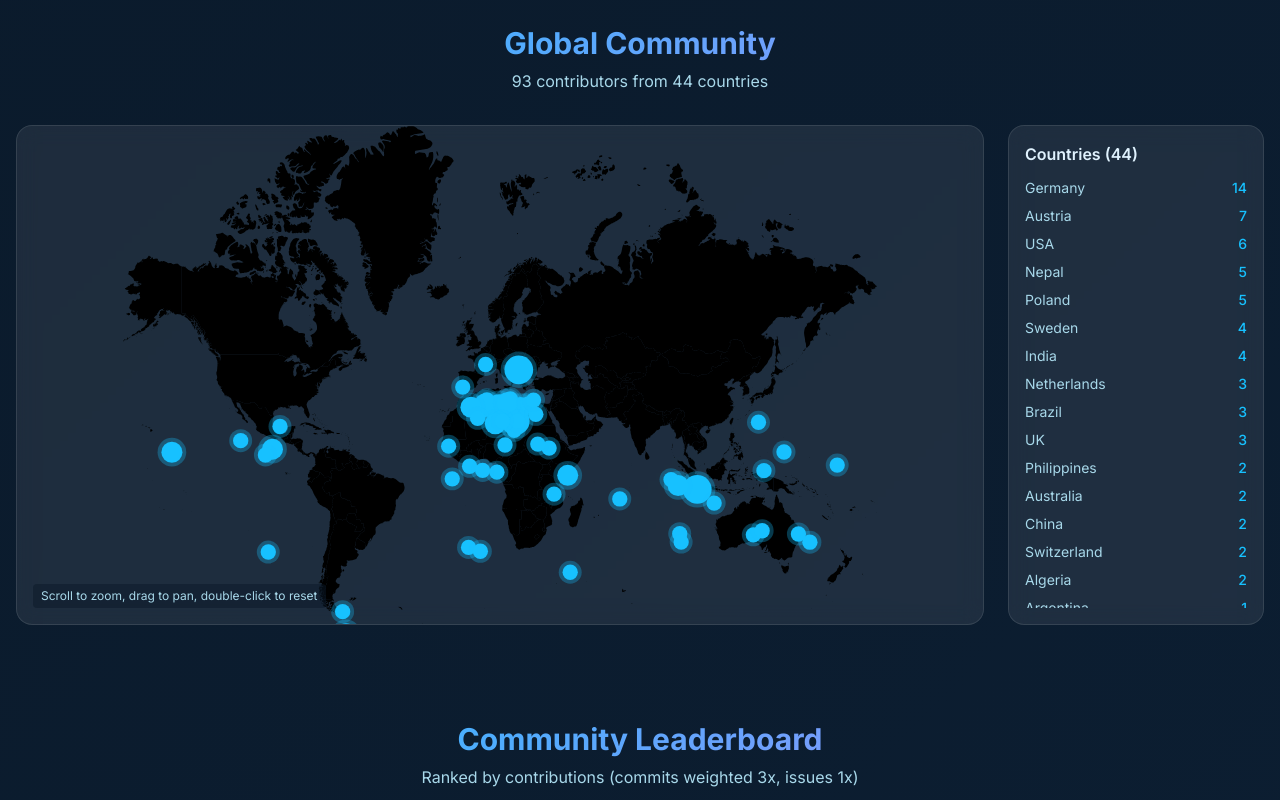
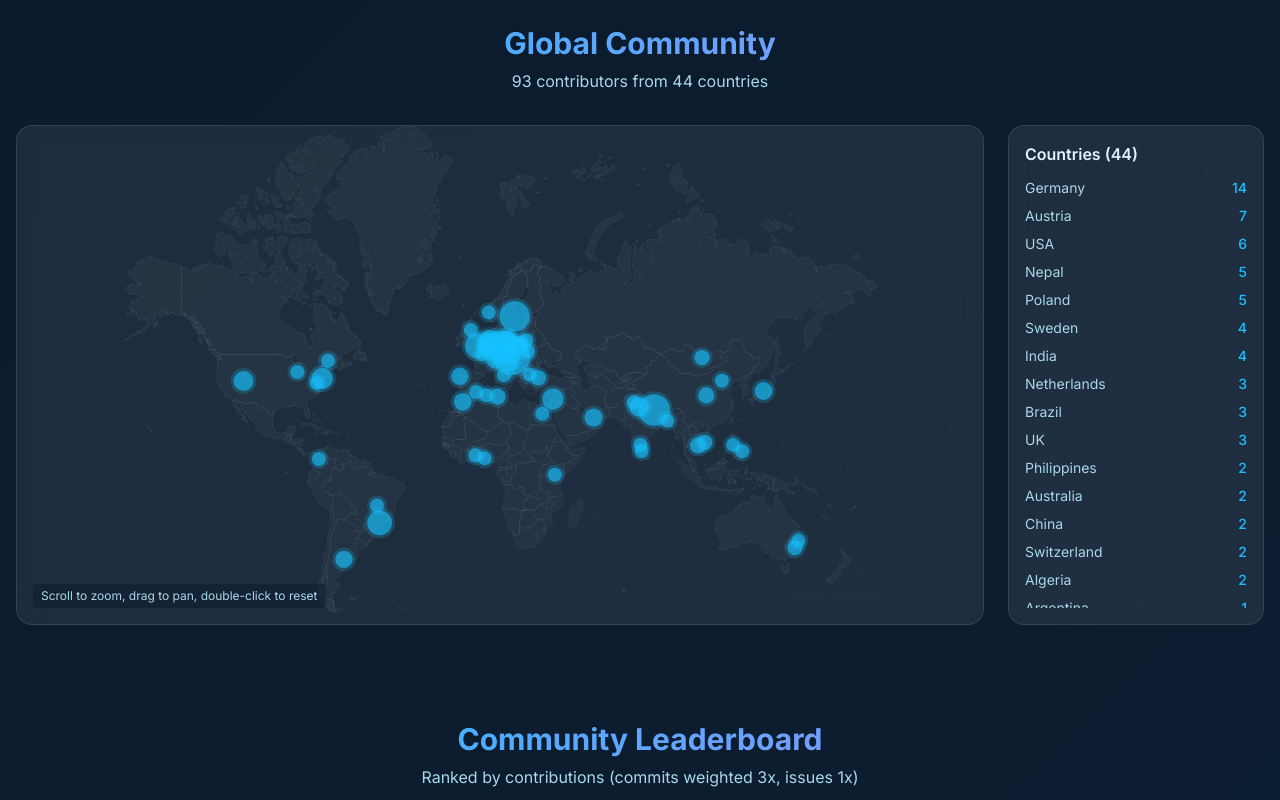
Before and after one commit to michaelbromley/vendure-contributors-2025, a React (Vite) app: page / in a window 1280 px wide. Shown: the part 1380-2180 px from the top of the page. Built offline with nearby package versions, Linux system fonts and the light colour scheme.

Commit message:
improve map

```diff
--- a/src/components/react/ActivityHeatmap.tsx
+++ b/src/components/react/ActivityHeatmap.tsx
@@ -47,11 +47,10 @@ function LegendCell({ level, isRelease, releaseType }: { level?: number; isRelea
 export default function ActivityHeatmap() {
   const { allCommits, releases, members } = useDataContext();
   const [tooltip, setTooltip] = useState<TooltipData | null>(null);
-  const [isTooltipHovered, setIsTooltipHovered] = useState(false);
   const isTooltipHoveredRef = useRef(false);
-  const hideTimeoutRef = useRef<ReturnType<typeof setTimeout>>();
+  const hideTimeoutRef = useRef<ReturnType<typeof setTimeout> | null>(null);
 
-  const { refs, floatingStyles, context } = useFloating({
+  const { refs, floatingStyles } = useFloating({
     open: !!tooltip,
     placement: 'top',
     middleware: [
@@ -126,9 +125,9 @@ export default function ActivityHeatmap() {
 
   // Clear any pending hide timeout
   const clearHideTimeout = useCallback(() => {
-    if (hideTimeoutRef.current) {
+    if (hideTimeoutRef.current !== null) {
       clearTimeout(hideTimeoutRef.current);
-      hideTimeoutRef.current = undefined;
+      hideTimeoutRef.current = null;
     }
   }, []);
 
@@ -162,12 +161,10 @@ export default function ActivityHeatmap() {
   const handleTooltipEnter = useCallback(() => {
     clearHideTimeout();
     isTooltipHoveredRef.current = true;
-    setIsTooltipHovered(true);
   }, [clearHideTimeout]);
 
   const handleTooltipLeave = useCallback(() => {
     isTooltipHoveredRef.current = false;
-    setIsTooltipHovered(false);
     scheduleHide();
   }, [scheduleHide]);
 
--- a/src/components/react/MonthlyTrend.tsx
+++ b/src/components/react/MonthlyTrend.tsx
@@ -71,9 +71,8 @@ interface TooltipData {
 export default function MonthlyTrend() {
   const { allCommits, releases, members } = useDataContext();
   const [tooltip, setTooltip] = useState<TooltipData | null>(null);
-  const [isTooltipHovered, setIsTooltipHovered] = useState(false);
   const isTooltipHoveredRef = useRef(false);
-  const hideTimeoutRef = useRef<ReturnType<typeof setTimeout>>();
+  const hideTimeoutRef = useRef<ReturnType<typeof setTimeout> | null>(null);
 
   const { refs, floatingStyles } = useFloating({
     open: !!tooltip,
@@ -175,9 +174,9 @@ export default function MonthlyTrend() {
 
   // Clear any pending hide timeout
   const clearHideTimeout = useCallback(() => {
-    if (hideTimeoutRef.current) {
+    if (hideTimeoutRef.current !== null) {
       clearTimeout(hideTimeoutRef.current);
-      hideTimeoutRef.current = undefined;
+      hideTimeoutRef.current = null;
     }
   }, []);
 
@@ -221,12 +220,10 @@ export default function MonthlyTrend() {
   const handleTooltipEnter = useCallback(() => {
     clearHideTimeout();
     isTooltipHoveredRef.current = true;
-    setIsTooltipHovered(true);
   }, [clearHideTimeout]);
 
   const handleTooltipLeave = useCallback(() => {
     isTooltipHoveredRef.current = false;
-    setIsTooltipHovered(false);
     scheduleHide();
   }, [scheduleHide]);
 
--- a/src/components/react/WorldMap.tsx
+++ b/src/components/react/WorldMap.tsx
@@ -1,20 +1,51 @@
-import { useEffect, useRef, useState, useMemo } from 'react';
+import { useEffect, useRef, useState, useMemo, useCallback } from 'react';
 import type { LocationContributor } from '../../types';
 import locationData from '../../data/contributor-locations-geocoded.json';
 import worldMapSvg from '../../assets/world-map.svg?raw';
+import {
+  useFloating,
+  offset,
+  flip,
+  shift,
+  FloatingPortal,
+  autoUpdate,
+} from '@floating-ui/react';
 
 // Inline styles for map dots
 const mapStyles = {
-  dot: {
+  clusterDot: {
+    fill: 'rgba(23, 193, 255, 0.6)',
+    cursor: 'pointer',
+    transition: 'filter 0.2s ease',
+  },
+  individualDot: {
     fill: '#17c1ff',
     cursor: 'pointer',
-    transition: 'r 0.2s ease, filter 0.2s ease',
+    transition: 'filter 0.2s ease',
   },
   dotGlow: {
-    fill: 'rgba(23, 193, 255, 0.3)',
+    fill: 'rgba(23, 193, 255, 0.2)',
     pointerEvents: 'none' as const,
   },
 };
+
+interface ClusterTooltipData {
+  type: 'cluster';
+  names: string;
+  country: string;
+  count: number;
+  contributions: number;
+}
+
+interface IndividualTooltipData {
+  type: 'individual';
+  name: string;
+  login: string;
+  location: string;
+  contributions: number;
+}
+
+type TooltipData = ClusterTooltipData | IndividualTooltipData;
 
 const MAP_CONFIG = {
   width: 1009.6727,
@@ -45,6 +76,29 @@ function toSvgCoords(lat: number, lng: number): { x: number; y: number } {
   };
 }
 
+interface Cluster {
+  lat: number;
+  lng: number;
+  x: number;
+  y: number;
+  names: string;
+  country: string;
+  count: number;
+  contributions: number;
+}
+
+interface Individual {
+  lat: number;
+  lng: number;
+  x: number;
+  y: number;
+  name: string;
+  login: string;
+  location: string;
+  country: string;
+  contributions: number;
+}
+
 export default function WorldMap() {
   const containerRef = useRef<HTMLDivElement>(null);
   const svgRef = useRef<SVGSVGElement | null>(null);
@@ -54,12 +108,33 @@ export default function WorldMap() {
     h: MAP_CONFIG.height
   });
   const originalViewBox = useRef({ x: 0, y: 0, w: MAP_CONFIG.width, h: MAP_CONFIG.height });
+  const [tooltip, setTooltip] = useState<TooltipData | null>(null);
+  const isTooltipHoveredRef = useRef(false);
+  const hideTimeoutRef = useRef<ReturnType<typeof setTimeout> | null>(null);
+
+  const { refs, floatingStyles } = useFloating({
+    open: !!tooltip,
+    placement: 'top',
+    middleware: [
+      offset(8),
+      flip({ fallbackAxisSideDirection: 'start' }),
+      shift({ padding: 10 }),
+    ],
+    whileElementsMounted: autoUpdate,
+  });
 
   const contributors = locationData as LocationContributor[];
   const withCoords = contributors.filter(c => c.coords !== null);
 
-  const { countryCounts, clusters } = useMemo(() => {
-    // Group contributors by approximate location
+  // Calculate zoom level
+  const zoom = originalViewBox.current.w / viewBox.w;
+  const showIndividuals = zoom > MAP_CONFIG.clusterZoomThreshold;
+
+  // Scale dots inversely with zoom so they stay same screen size
+  const dotScale = 1 / zoom;
+
+  const { countryCounts, clusters, individuals } = useMemo(() => {
+    // Group contributors by approximate location for clusters
     const locationGroups = new Map<string, LocationContributor[]>();
     withCoords.forEach(c => {
       if (!c.coords) return;
@@ -82,7 +157,7 @@ export default function WorldMap() {
     });
 
     // Create clusters
-    const clusters = Array.from(locationGroups.entries()).map(([_, group]) => {
+    const clusters: Cluster[] = Array.from(locationGroups.entries()).map(([_, group]) => {
       const avgLat = group.reduce((sum, c) => sum + (c.coords?.lat || 0), 0) / group.length;
       const avgLng = group.reduce((sum, c) => sum + (c.coords?.lng || 0), 0) / group.length;
       const totalContributions = group.reduce((sum, c) => sum + c.commitCount + c.issueCount, 0);
@@ -99,12 +174,61 @@ export default function WorldMap() {
       };
     });
 
-    return { countryCounts, clusters };
+    // Create individuals with spiral offset for overlapping dots
+    const coordGroups = new Map<string, LocationContributor[]>();
+    withCoords.forEach(c => {
+      if (!c.coords) return;
+      const key = `${c.coords.lat},${c.coords.lng}`;
+      if (!coordGroups.has(key)) {
+        coordGroups.set(key, []);
+      }
+      coordGroups.get(key)!.push(c);
+    });
+
+    const individuals: Individual[] = [];
+    const goldenAngle = Math.PI * (3 - Math.sqrt(5)); // ~137.5 degrees
+
+    coordGroups.forEach((people) => {
+      const count = people.length;
+
+      people.forEach((person, index) => {
+        if (!person.coords) return;
+        const { x, y } = toSvgCoords(person.coords.lat, person.coords.lng);
+        const contributions = person.commitCount + person.issueCount;
+        const size = Math.min(4 + Math.log(contributions + 1) * 1.5, 10);
+
+        // Calculate offset for overlapping dots - golden angle spiral pattern
+        let offsetX = 0;
+        let offsetY = 0;
+
+        if (count > 1) {
+          const spacing = size * 0.13; // Tight packing based on dot size
+          const angle = index * goldenAngle;
+          const r = spacing * Math.sqrt(index); // Spiral outward
+          offsetX = r * Math.cos(angle);
+          offsetY = r * Math.sin(angle);
+        }
+
+        individuals.push({
+          lat: person.coords.lat,
+          lng: person.coords.lng,
+          x: x + offsetX,
+          y: y + offsetY,
+          name: person.name || person.login,
+          login: person.login,
+          location: person.location || '',
+          country: person.country || 'Unknown',
+          contributions,
+        });
+      });
+    });
+
+    return { countryCounts, clusters, individuals };
   }, [withCoords]);
 
   const sortedCountries = Object.entries(countryCounts).sort((a, b) => b[1].count - a[1].count);
 
-  // Load SVG map
+  // Load SVG map with country styles
   useEffect(() => {
     const container = containerRef.current;
     if (!container) return;
@@ -122,7 +246,26 @@ export default function WorldMap() {
     svgElement.classList.add('world-map-svg');
     svgElement.setAttribute('role', 'img');
     svgElement.setAttribute('aria-label', 'Interactive world map showing contributor locations');
+    svgElement.setAttribute('preserveAspectRatio', 'xMidYMid meet');
     svgElement.style.cssText = 'width: 100%; height: 100%; cursor: grab;';
+
+    // Style country paths with faint borders and hover effects
+    const paths = svgElement.querySelectorAll('path');
+    paths.forEach(path => {
+      path.style.fill = 'rgba(255, 255, 255, 0.03)';
+      path.style.stroke = 'rgba(255, 255, 255, 0.15)';
+      path.style.strokeWidth = '0.5';
+      path.style.transition = 'fill 0.2s ease, stroke 0.2s ease';
+
+      path.addEventListener('mouseenter', () => {
+        path.style.fill = 'rgba(23, 193, 255, 0.1)';
+        path.style.stroke = 'rgba(23, 193, 255, 0.3)';
+      });
+      path.addEventListener('mouseleave', () => {
+        path.style.fill = 'rgba(255, 255, 255, 0.03)';
+        path.style.stroke = 'rgba(255, 255, 255, 0.15)';
+      });
+    });
 
     mapInner.insertBefore(svgElement, mapInner.firstChild);
     svgRef.current = svgElement;
@@ -138,16 +281,23 @@ export default function WorldMap() {
     svgRef.current.setAttribute('viewBox', `${viewBox.x} ${viewBox.y} ${viewBox.w} ${viewBox.h}`);
   }, [viewBox]);
 
-  // Zoom handler
-  const handleWheel = (e: React.WheelEvent) => {
+  // Zoom handler - use native event listener to prevent page scroll
+  useEffect(() => {
+    const container = containerRef.current;
+    if (!container) return;
+
+    const handleWheel = (e: WheelEvent) => {
       e.preventDefault();
+      e.stopPropagation();
+
       const zoomFactor = e.deltaY > 0 ? 1.12 : 0.88;
-    const currentZoom = originalViewBox.current.w / viewBox.w;
+
+      setViewBox(prev => {
+        const currentZoom = originalViewBox.current.w / prev.w;
         const newZoom = currentZoom / zoomFactor;
 
-    if (newZoom < MAP_CONFIG.minZoom || newZoom > MAP_CONFIG.maxZoom) return;
+        if (newZoom < MAP_CONFIG.minZoom || newZoom > MAP_CONFIG.maxZoom) return prev;
 
-    setViewBox(prev => {
         const rect = svgRef.current?.getBoundingClientRect();
         if (!rect) return prev;
 
@@ -165,6 +315,10 @@ export default function WorldMap() {
         };
       });
     };
+
+    container.addEventListener('wheel', handleWheel, { passive: false });
+    return () => container.removeEventListener('wheel', handleWheel);
+  }, []);
 
   // Pan handlers
   const [isPanning, setIsPanning] = useState(false);
@@ -190,8 +344,60 @@ export default function WorldMap() {
     setViewBox({ ...originalViewBox.current });
   };
 
-  const zoom = originalViewBox.current.w / viewBox.w;
-  const dotScale = 1 / zoom;
+  // Tooltip handlers
+  const clearHideTimeout = useCallback(() => {
+    if (hideTimeoutRef.current !== null) {
+      clearTimeout(hideTimeoutRef.current);
+      hideTimeoutRef.current = null;
+    }
+  }, []);
+
+  const scheduleHide = useCallback(() => {
+    clearHideTimeout();
+    hideTimeoutRef.current = setTimeout(() => {
+      if (!isTooltipHoveredRef.current) {
+        setTooltip(null);
+      }
+    }, 150);
+  }, [clearHideTimeout]);
+
+  const handleClusterEnter = useCallback((cluster: Cluster, element: SVGElement) => {
+    clearHideTimeout();
+    refs.setReference(element as unknown as HTMLElement);
+    setTooltip({
+      type: 'cluster',
+      names: cluster.names,
+      country: cluster.country,
+      count: cluster.count,
+      contributions: cluster.contributions,
+    });
+  }, [refs, clearHideTimeout]);
+
+  const handleIndividualEnter = useCallback((individual: Individual, element: SVGElement) => {
+    clearHideTimeout();
+    refs.setReference(element as unknown as HTMLElement);
+    setTooltip({
+      type: 'individual',
+      name: individual.name,
+      login: individual.login,
+      location: individual.location || individual.country,
+      contributions: individual.contributions,
+    });
+  }, [refs, clearHideTimeout]);
+
+  const handleDotLeave = useCallback(() => {
+    scheduleHide();
+  }, [scheduleHide]);
+
+  const handleTooltipEnter = useCallback(() => {
+    clearHideTimeout();
+    isTooltipHoveredRef.current = true;
+  }, [clearHideTimeout]);
+
+  const handleTooltipLeave = useCallback(() => {
+    isTooltipHoveredRef.current = false;
+    scheduleHide();
+  }, [scheduleHide]);
 
   return (
     <section className="py-12 px-4" role="region" aria-label="Global contributor map">
@@ -208,7 +414,6 @@ export default function WorldMap() {
           <div
             ref={containerRef}
             className="glass-card flex-1 min-h-[300px] md:min-h-[400px] lg:min-h-[500px] relative overflow-hidden"
-            onWheel={handleWheel}
             onMouseDown={handleMouseDown}
             onMouseMove={handleMouseMove}
             onMouseUp={handleMouseUp}
@@ -225,17 +430,23 @@ export default function WorldMap() {
               {/* Contributor dots overlay */}
               <svg
                 className="absolute inset-0 pointer-events-none"
+                style={{ width: '100%', height: '100%' }}
                 viewBox={`${viewBox.x} ${viewBox.y} ${viewBox.w} ${viewBox.h}`}
                 preserveAspectRatio="xMidYMid meet"
               >
+                {/* Clusters - shown when zoomed out */}
+                <g style={{ opacity: showIndividuals ? 0 : 1, transition: 'opacity 0.3s ease' }}>
                   {clusters.map((cluster, i) => {
-                  const size = Math.min(5 + cluster.count * 3, 15) * dotScale;
+                    const baseSize = Math.min(5 + cluster.count * 3, 15);
+                    const size = Math.min(baseSize + Math.log(cluster.contributions + 1) * 2, 25) * dotScale;
+                    const glowSize = size + 4 * dotScale;
+
                     return (
-                    <g key={i}>
+                      <g key={`cluster-${i}`}>
                         <circle
                           cx={cluster.x}
                           cy={cluster.y}
-                        r={size + 4 * dotScale}
+                          r={glowSize}
                           style={mapStyles.dotGlow}
                         />
                         <circle
@@ -243,13 +454,42 @@ export default function WorldMap() {
                           cy={cluster.y}
                           r={size}
                           className="map-dot-hover pointer-events-auto"
-                        style={mapStyles.dot}
-                      >
-                        <title>{cluster.country}: {cluster.count} contributors, {cluster.contributions} contributions</title>
-                      </circle>
+                          style={mapStyles.clusterDot}
+                          onMouseEnter={(e) => handleClusterEnter(cluster, e.currentTarget)}
+                          onMouseLeave={handleDotLeave}
+                        />
                       </g>
                     );
                   })}
+                </g>
+
+                {/* Individuals - shown when zoomed in */}
+                <g style={{ opacity: showIndividuals ? 1 : 0, transition: 'opacity 0.3s ease' }}>
+                  {individuals.map((individual, i) => {
+                    const size = Math.min(4 + Math.log(individual.contributions + 1) * 1.5, 10) * dotScale;
+                    const glowSize = size + 3 * dotScale;
+
+                    return (
+                      <g key={`individual-${i}`}>
+                        <circle
+                          cx={individual.x}
+                          cy={individual.y}
+                          r={glowSize}
+                          style={mapStyles.dotGlow}
+                        />
+                        <circle
+                          cx={individual.x}
+                          cy={individual.y}
+                          r={size}
+                          className="map-dot-hover pointer-events-auto"
+                          style={mapStyles.individualDot}
+                          onMouseEnter={(e) => handleIndividualEnter(individual, e.currentTarget)}
+                          onMouseLeave={handleDotLeave}
+                        />
+                      </g>
+                    );
+                  })}
+                </g>
               </svg>
             </div>
 
@@ -275,6 +515,48 @@ export default function WorldMap() {
             </div>
           </div>
         </div>
+
+        {/* Floating tooltip */}
+        {tooltip && (
+          <FloatingPortal>
+            <div
+              ref={refs.setFloating}
+              style={{
+                ...floatingStyles,
+                zIndex: 10000,
+                maxWidth: 'min(280px, calc(100vw - 20px))',
+              }}
+              onMouseEnter={handleTooltipEnter}
+              onMouseLeave={handleTooltipLeave}
+            >
+              <div className="bg-bg-dark/95 backdrop-blur-sm rounded-lg border border-white/10 shadow-xl p-3 text-sm">
+                {tooltip.type === 'cluster' ? (
+                  <>
+                    <div className="text-white font-medium">{tooltip.country}</div>
+                    <div className="text-text-secondary mt-1">
+                      <span className="text-vendure-primary font-semibold">{tooltip.count}</span> contributor{tooltip.count !== 1 ? 's' : ''}
+                    </div>
+                    <div className="text-text-secondary">
+                      <span className="text-vendure-primary font-semibold">{tooltip.contributions}</span> contribution{tooltip.contributions !== 1 ? 's' : ''}
+                    </div>
+                    <div className="text-text-muted text-xs mt-2 border-t border-white/10 pt-2">
+                      {tooltip.names}
+                    </div>
+                  </>
+                ) : (
+                  <>
+                    <div className="text-white font-medium">{tooltip.name}</div>
+                    <div className="text-vendure-primary text-xs">@{tooltip.login}</div>
+                    <div className="text-text-muted text-xs mt-1">{tooltip.location}</div>
+                    <div className="text-text-secondary mt-2 border-t border-white/10 pt-2">
+                      <span className="text-vendure-primary font-semibold">{tooltip.contributions}</span> contribution{tooltip.contributions !== 1 ? 's' : ''}
+                    </div>
+                  </>
+                )}
+              </div>
+            </div>
+          </FloatingPortal>
+        )}
       </div>
     </section>
   );
```
Lines whose indentation alone changed are shown as unchanged.
